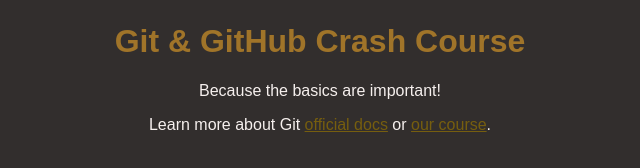
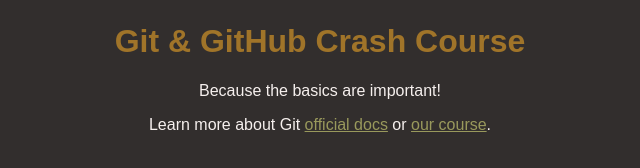
Before and after one commit to JCjatinchhabra/project-github, a plain HTML site: page index.html in a window 1280 px wide. Shown: the part 146-314 px from the top of the page, without its empty margins (320-960 px from the left). Drawn offline with Linux system fonts and the light colour scheme.

Commit message:
changed link color

```diff
--- a/styles.css
+++ b/styles.css
@@ -21,5 +21,5 @@
 }
 
 a {
-  color: #765e0f;
+  color: #99995c;
 }
```
